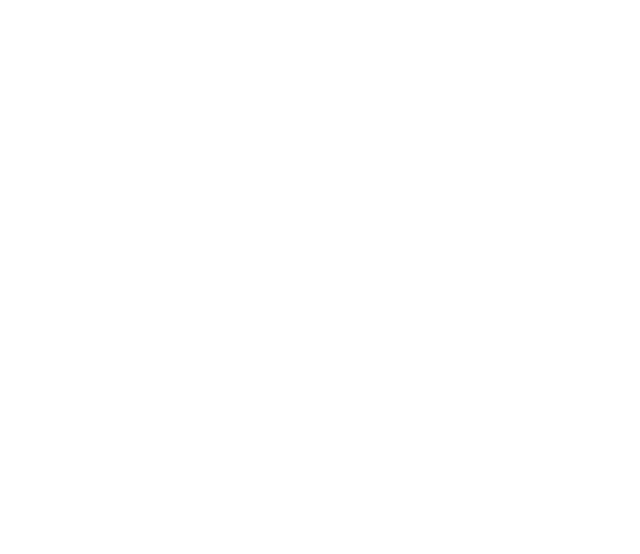
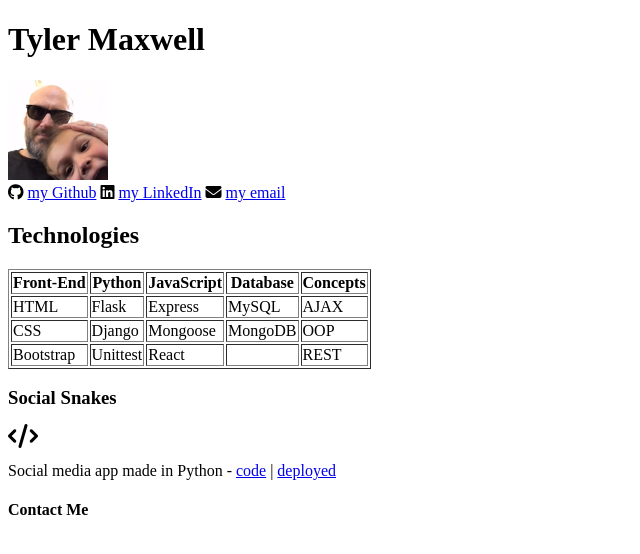
Before and after one commit to tmax818/wf_portfolio_content, a plain HTML site: page index.html in a window 1280 px wide. Shown: the whole page, without its empty margins (0-640 px from the left). Drawn offline with Linux system fonts and the light colour scheme.

Commit message:
update sol

```diff
--- a/index.html
+++ b/index.html
@@ -3,8 +3,59 @@
 <head>
     <meta charset="UTF-8">
     <title>Tyler Maxwell</title>
+    <script src="https://kit.fontawesome.com/7529e9aff7.js" crossorigin="anonymous" defer></script>
 </head>
 <body>
+    <h1>Tyler Maxwell</h1>
+    <img src="./resources/tyler_img.png" alt="" height="100">
+    <br>
 
+    <i class="fa-brands fa-github"></i>  <a href="#">my Github</a>
+    <i class="fa-brands fa-linkedin"></i>  <a href="#">my LinkedIn</a>
+    <i class="fa-solid fa-envelope"></i> <a href="mailto:tmax818@mac.com">my email</a>
+    <br>
+
+    <h2>Technologies</h2>
+    <table border="1">
+        <thead>
+        <tr>
+            <th>Front-End</th>
+            <th>Python</th>
+            <th>JavaScript</th>
+            <th>Database</th>
+            <th>Concepts</th>
+        </tr>
+        </thead>
+        <tbody>
+            <tr>
+                <td>HTML</td>
+                <td>Flask</td>
+                <td>Express</td>
+                <td>MySQL</td>
+                <td>AJAX</td>
+            </tr>
+            <tr>
+                <td>CSS</td>
+                <td>Django</td>
+                <td>Mongoose</td>
+                <td>MongoDB</td>
+                <td>OOP</td>
+
+            </tr>
+            <tr>
+                <td>Bootstrap</td>
+                <td>Unittest</td>
+                <td>React</td>
+                <td></td>
+                <td>REST</td>
+            </tr>
+        </tbody>
+    </table>
+
+<h3>Social Snakes</h3>
+    <i class="fa-solid fa-code fa-xl"></i>
+<p>Social media app made in Python - <a href="#">code</a> | <a href="#">deployed</a></p>
+
+<h4>Contact Me</h4>
 </body>
 </html>
```
Also changed, not shown: 1 other file.
